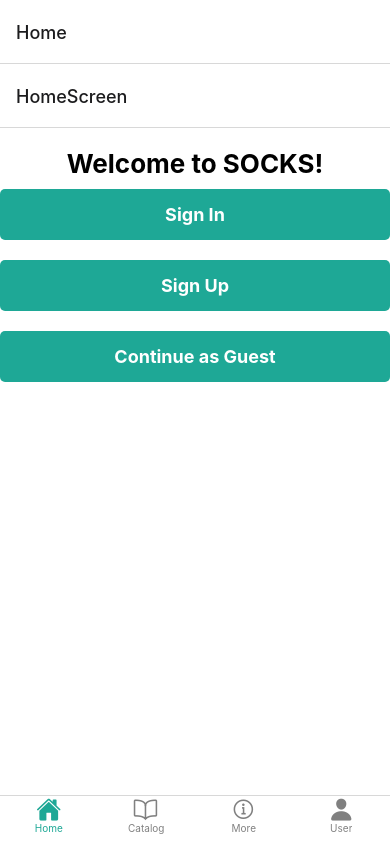
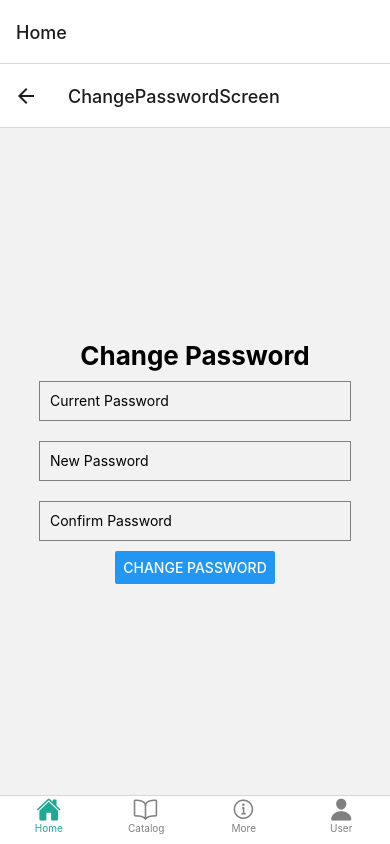
Before and after one commit to Hjarno1/MSD, a React Native app: screen /ChangePasswordScreen in a window 390 px wide. Built offline with nearby package versions, Linux system fonts and the light colour scheme.

Commit message:
added user page

```diff
--- a/navigation/MainContainer.js
+++ b/navigation/MainContainer.js
@@ -13,6 +13,8 @@ import SignInScreen from './screens/SignInScreen';
 import SignUpScreen from './screens/SignUpScreen';
 import GuestScreen from './screens/GuestScreen';
 import PersonalScreen from './screens/PersonalScreen';
+import ChangePasswordScreen from './screens/ChangePasswordScreen';
+import PreviousRentScreen from './screens/PreviousRentScreen';
 
 const homeName = 'Home';
 const moreName = 'More';
@@ -53,7 +55,6 @@ function MainContainer() {
         <Tab.Screen name={catalogName} component={CatalogStackScreen} />
         <Tab.Screen name={moreName} component={MoreInformationScreen} />
         <Tab.Screen name={userName} component={UserScreen} />
-
       </Tab.Navigator>
     </NavigationContainer>
   );
@@ -81,6 +82,8 @@ function AuthenticationStackScreen() {
       <AuthenticationStack.Screen name="SignUpScreen" component={SignUpScreen} />
       <AuthenticationStack.Screen name="GuestScreen" component={GuestScreen} />
       <AuthenticationStack.Screen name="PersonalScreen" component={PersonalScreen} />
+      <AuthenticationStack.Screen name="ChangePasswordScreen" component={ChangePasswordScreen} />
+      <AuthenticationStack.Screen name="PreviousRentScreen" component={PreviousRentScreen} />
       {/* Add any other screens related to authentication here if needed */}
     </AuthenticationStack.Navigator>
   );
--- /dev/null
+++ b/navigation/screens/ChangePasswordScreen.js
@@ -0,0 +1,53 @@
+import * as React from 'react';
+import { StyleSheet, Text, View, TextInput, Button } from 'react-native';
+
+export default function ChangePasswordScreen({ navigation }) {
+    const [currentPassword, setCurrentPassword] = React.useState('');
+    const [newPassword, setNewPassword] = React.useState('');
+    const [confirmPassword, setConfirmPassword] = React.useState('');
+
+    const handlePasswordChange = () => {
+        // Implement password change logic here
+        // For example, validate the passwords, send a request to your server, and handle responses
+        // You can use state variables (currentPassword, newPassword, confirmPassword) to get user input
+    };
+
+    return (
+        <View style={{ flex: 1, alignItems: 'center', justifyContent: 'center' }}>
+            <Text style={{ fontSize: 26, fontWeight: 'bold' }}>Change Password</Text>
+            <TextInput
+                placeholder="Current Password"
+                secureTextEntry={true}
+                value={currentPassword}
+                onChangeText={setCurrentPassword}
+                style={styles.input}
+            />
+            <TextInput
+                placeholder="New Password"
+                secureTextEntry={true}
+                value={newPassword}
+                onChangeText={setNewPassword}
+                style={styles.input}
+            />
+            <TextInput
+                placeholder="Confirm Password"
+                secureTextEntry={true}
+                value={confirmPassword}
+                onChangeText={setConfirmPassword}
+                style={styles.input}
+            />
+            <Button title="Change Password" onPress={handlePasswordChange} />
+        </View>
+    );
+}
+
+const styles = StyleSheet.create({
+    input: {
+        width: '80%',
+        height: 40,
+        borderColor: 'gray',
+        borderWidth: 1,
+        margin: 10,
+        paddingLeft: 10,
+    },
+});
--- /dev/null
+++ b/navigation/screens/PreviousRentScreen.js
@@ -0,0 +1,54 @@
+import * as React from 'react';
+import { StyleSheet, Text, View, SafeAreaView } from 'react-native';
+
+// Define an empty array since there are no previous rent periods
+const previousRentPeriods = [];
+
+export default function PreviousRentScreen() {
+  return (
+    <SafeAreaView style={styles.container}>
+      <Text style={styles.title}>Previous Rent Periods</Text>
+      {previousRentPeriods.length === 0 ? (
+        <Text style={styles.noRecordsText}>No previous rent periods to display.</Text>
+      ) : (
+        previousRentPeriods.map((item, index) => (
+          <View key={index} style={styles.rentPeriodContainer}>
+            <Text style={styles.rentPeriodText}>{item.period}</Text>
+            <Text style={styles.rentAmountText}>{item.amount}</Text>
+          </View>
+        ))
+      )}
+    </SafeAreaView>
+  );
+}
+
+const styles = StyleSheet.create({
+  container: {
+    flex: 1,
+    alignItems: 'center',
+    padding: 16,
+  },
+  title: {
+    fontSize: 24,
+    fontWeight: 'bold',
+    marginBottom: 16,
+  },
+  noRecordsText: {
+    fontSize: 16,
+    fontStyle: 'italic',
+  },
+  rentPeriodContainer: {
+    flexDirection: 'row',
+    justifyContent: 'space-between',
+    borderBottomWidth: 1,
+    borderColor: '#ccc',
+    paddingVertical: 8,
+  },
+  rentPeriodText: {
+    fontSize: 16,
+  },
+  rentAmountText: {
+    fontSize: 16,
+    fontWeight: 'bold',
+  },
+});
--- a/navigation/screens/UserScreen.js
+++ b/navigation/screens/UserScreen.js
@@ -1,24 +1,61 @@
 import * as React from 'react';
-import { StyleSheet, Text, View, SafeAreaView } from 'react-native';
+import { StyleSheet, Text, View, SafeAreaView, TouchableOpacity, Alert } from 'react-native';
 
 export default function UserScreen({ navigation }) {
+    const userName = "John Doe"; // Replace with the user's actual name
+
+    const handleLogout = () => {
+        Alert.alert(
+            "Log Out",
+            "Are you sure you want to log out?",
+            [
+                {
+                    text: "Cancel",
+                    style: "cancel",
+                },
+                {
+                    text: "Log Out",
+                    onPress: () => {
+                        // Perform the log out action here
+                        // For example, you can call a function to log the user out and navigate to the login screen
+                        // Replace the next line with your log out logic
+                        navigation.navigate('HomeScreen');
+                    },
+                },
+            ]
+        );
+    };
+
     return (
         <SafeAreaView style={styles.container}>
-        <View style={{alignItems: 'center'}}>
-            <Text style={{ fontSize: 26, fontWeight: 'bold'}}> Your Account {'\n'}</Text>
-            <View
-                style={{
-                backgroundColor: 'gray',
-                height: 1, // Adjust the height as needed
-                width: '100%', // This makes the line span the entire width of the screen
-                }}
-            />
-           <Text style={{
-                fontSize: 17,
-                backgroundColor: 'gray', }}
-                >
-                Anders Andersen {'\n'}
-            </Text>
+            <View style={styles.userInfo}>
+                <Text style={styles.userName}>Hello, {userName}</Text>
+            </View>
+
+            <View style={styles.linkContainer}>
+                <TouchableOpacity
+                    style={styles.link}
+                    onPress={() => navigation.navigate('PersonalScreen')}>
+                    <Text style={styles.linkText}>Personal Information</Text>
+                </TouchableOpacity>
+
+                <TouchableOpacity
+                    style={styles.link}
+                    onPress={() => navigation.navigate('PreviousRentScreen')}>
+                    <Text style={styles.linkText}>Previous Rent Periods</Text>
+                </TouchableOpacity>
+
+                <TouchableOpacity
+                    style={styles.link}
+                    onPress={() => navigation.navigate('ChangePasswordScreen')}>
+                    <Text style={styles.linkText}>Change Password</Text>
+                </TouchableOpacity>
+
+                <TouchableOpacity
+                    style={styles.link}
+                    onPress={handleLogout}>
+                    <Text style={styles.linkText}>Log Out</Text>
+                </TouchableOpacity>
             </View>
         </SafeAreaView>
     );
@@ -26,8 +63,31 @@ export default function UserScreen({ navigation }) {
 
 const styles = StyleSheet.create({
     container: {
-      flex: 1
-    }
-
-
+        flex: 1,
+        alignItems: 'center',
+        justifyContent: 'center',
+    },
+    userInfo: {
+        marginBottom: 20,
+    },
+    userName: {
+        fontSize: 24,
+        fontWeight: 'bold',
+    },
+    linkContainer: {
+        flex: 1,
+        justifyContent: 'center',
+        paddingHorizontal: 20,
+    },
+    link: {
+        marginVertical: 10,
+        backgroundColor: 'gray',
+        padding: 15,
+        paddingHorizontal: 60
+    },
+    linkText: {
+        fontSize: 18,
+        color: 'white',
+        textAlign: 'center',
+    },
 });
```
Lines whose indentation alone changed are shown as unchanged.
